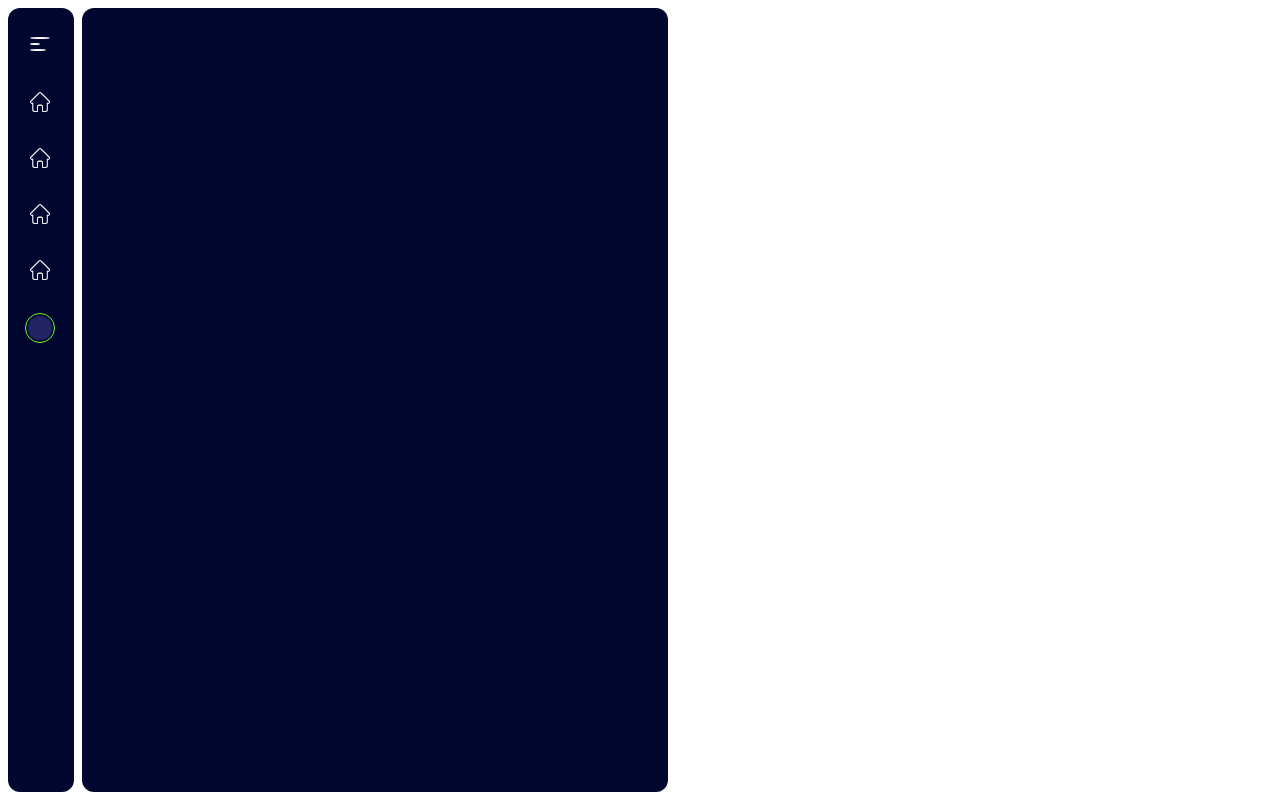
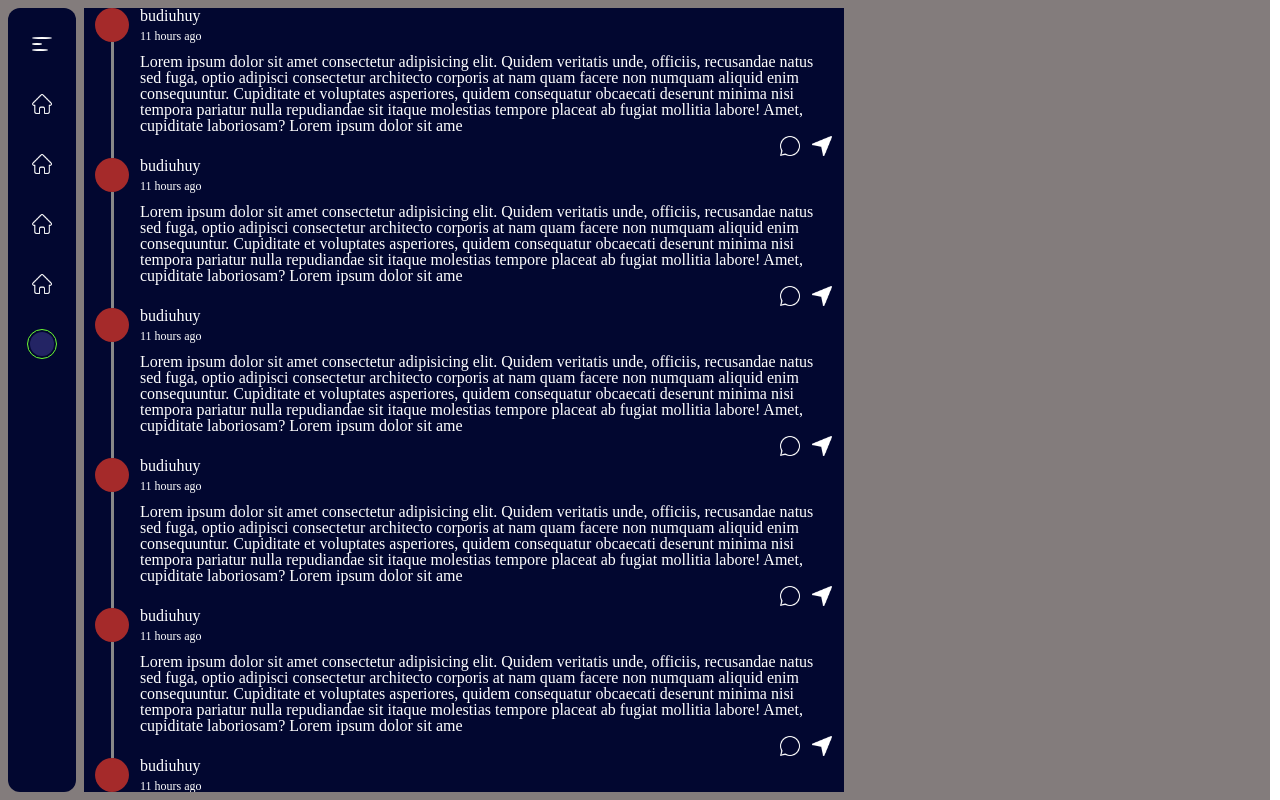
Before and after one commit to arkandamar/Arkanum, a React (Vite) app in the folder frontend-arkanum/: page / in a window 1280 px wide. Built offline with nearby package versions, Linux system fonts and the light colour scheme.

Commit message:
make main page for scrolling post and post frame

```diff
--- a/frontend-arkanum/src/App.scss
+++ b/frontend-arkanum/src/App.scss
@@ -6,5 +6,6 @@
   padding: 1vh;
   display: grid;
   gap: 1vh;
-  grid-template-columns: max-content 1fr 1fr;
+  grid-template-columns: max-content max-content 1fr;
+  background: rgb(131, 124, 124);
 }
--- a/frontend-arkanum/src/components/Navbar.scss
+++ b/frontend-arkanum/src/components/Navbar.scss
@@ -39,8 +39,8 @@
   flex-direction: column;
   @include align($items: center);
   border-radius: $primary-radius;
-  padding: 0 10px 0 8px;
-  transition: width 400ms ease;
+  padding: 0 10px;
+  transition: width 300ms ease;
   gap: 12px;
 
   .container-menu {
@@ -77,7 +77,7 @@
 
   .menu {
     width: 100%;
-    height: 44px;
+    height: 48px;
     color: white;
     font-size: 16px;
     border-radius: $secondary-radius;
@@ -86,7 +86,7 @@
     @include align($items: center);
 
     img {
-      @include box(20);
+      @include box(20px);
       filter: invert(100%);
       margin-left: 14px;
     }
@@ -94,7 +94,7 @@
     div {
       margin-top: 2px;
       visibility: hidden;
-      transition: visibility 100ms ease;
+      transition: visibility 100ms cubic-bezier(0.41, 0.93, 0.46, 0.96);
     }
 
     &:hover {
@@ -110,14 +110,14 @@
     overflow: hidden;
 
     .container-border {
-      @include box(48);
+      @include box(48px);
       @include align(center, center);
 
       .border {
         border-radius: 100%;
         border: 1px solid rgb(106, 250, 48);
         cursor: pointer;
-        @include box(28);
+        @include box(28px);
         @include align(center, center);
 
         &:hover {
@@ -125,7 +125,7 @@
         }
 
         .display {
-          @include box(24);
+          @include box(24px);
           background-color: rgb(35, 36, 100);
           border-radius: 100%;
         }
--- /dev/null
+++ b/frontend-arkanum/src/components/Post.scss
@@ -0,0 +1,82 @@
+@import "../main.scss";
+
+.container-post {
+  max-width: 760px;
+  height: auto;
+  color: white;
+  background-color: $primary-color;
+  display: grid;
+  grid-template-columns: 56px 1fr;
+
+  .side {
+    grid-template-columns: 34px;
+    grid-template-rows: max-content 1fr;
+    display: grid;
+    justify-content: center;
+
+    .avatar {
+      @include box(34px);
+      border-radius: 100%;
+      background-color: brown;
+    }
+
+    .relation {
+      width: 100%;
+      @include align($justify: center);
+
+      div {
+        width: 3px;
+        height: 100%;
+        background-color: rgb(136, 136, 136);
+
+        &:hover {
+          background-color: aqua;
+
+        }
+      }
+
+    }
+  }
+
+  .content {
+    display: grid;
+    grid-template-rows: 34px 1fr 24px;
+    height: max-content;
+    padding: 0 12px 0 0;
+
+    .info {
+      width: 100%;
+      height: 34px;
+      @include align($justify: space-between);
+      flex-direction: column;
+
+      .username {
+        font-size: 16px;
+      }
+      .time {
+        font-size: 12px;
+      }
+    }
+
+    .text {
+      margin-top: 12px;
+      width: 100%;
+    }
+
+    .interaction {
+      width: 100%;
+      height: 24px;
+      @include align(end, center);
+      gap: 12px;
+      filter: invert(100%);
+
+      div {
+        height: 20px;
+
+        img {
+          height: 100%;
+        }
+      }
+    }
+  }
+}
--- /dev/null
+++ b/frontend-arkanum/src/components/Post.tsx
@@ -0,0 +1,39 @@
+import "./Post.scss";
+import comment from "../assets/comment.png";
+import compass from "../assets/compass.png";
+
+export default function Post() {
+  return (
+    <div className="container-post">
+      <div className="side">
+        <div className="avatar"></div>
+        <div className="relation">
+          <div></div>
+        </div>
+      </div>
+      <div className="content">
+        <div className="info">
+          <div className="username">budiuhuy</div>
+          <div className="time">11 hours ago</div>
+        </div>
+        <div className="text">
+          Lorem ipsum dolor sit amet consectetur adipisicing elit. Quidem
+          veritatis unde, officiis, recusandae natus sed fuga, optio adipisci
+          consectetur architecto corporis at nam quam facere non numquam aliquid
+          enim consequuntur. Cupiditate et voluptates asperiores, quidem
+          consequatur obcaecati deserunt minima nisi tempora pariatur nulla
+          repudiandae sit itaque molestias tempore placeat ab fugiat mollitia
+          labore! Amet, cupiditate laboriosam? Lorem ipsum dolor sit ame
+        </div>
+        <div className="interaction">
+          <div className="comment">
+            <img src={comment} />
+          </div>
+          <div className="compass">
+            <img src={compass} />
+          </div>
+        </div>
+      </div>
+    </div>
+  );
+}
--- a/frontend-arkanum/src/main.scss
+++ b/frontend-arkanum/src/main.scss
@@ -4,6 +4,7 @@
  */
 
 $primary-color: rgb(2, 7, 48);
+$secondary-color: rgb(8, 18, 92);
 $primary-radius: 12px;
 $secondary-radius: 8px;
 
@@ -12,7 +13,21 @@ $secondary-radius: 8px;
   justify-content: $justify;
   align-items: $items;
 }
-@mixin box($size: 24) {
-  width: #{$size}px;
-  height: #{$size}px;
+@mixin box($size: 24px) {
+  width: $size;
+  height: $size;
 }
+
+@mixin glass(
+  $radius: 16px,
+  $background: rgba(255, 255, 255, 0.2),
+  $border: rgba(255, 255, 255, 0.3)
+) {
+  /* From https://css.glass */
+  background: $background;
+  border-radius: $radius;
+  box-shadow: 0 4px 30px rgba(0, 0, 0, 0.1);
+  backdrop-filter: blur(5px);
+  -webkit-backdrop-filter: blur(5px);
+  border: 1px solid $border;
+}
--- a/frontend-arkanum/src/pages/ScrollPage.scss
+++ b/frontend-arkanum/src/pages/ScrollPage.scss
@@ -4,26 +4,12 @@
 .container-scroll {
   width: 100%;
   height: 100%;
-  border-radius: $primary-radius;
+  scroll-behavior: smooth;
+  background-color: $secondary-color;
+  gap: 12px;
   overflow-y: scroll;
-  scroll-behavior: smooth;
-  background-color: $primary-color;
 
-  &::-webkit-scrollbar-track {
-    box-shadow: inset 0 0 6px rgba(0, 0, 0, 0.3);
-    border-radius: 10px;
-    background-color: #f5f5f5;
-  }
   &::-webkit-scrollbar {
-    width: 12px;
-  }
-  &::-webkit-scrollbar-thumb {
-    box-shadow: inset 0 0 6px rgba(0, 0, 0, 0.3);
-    border-radius: 10px;
-    background-color: #555;
-  }
-
-  .box {
-    @include box(128 * 4);
+    display: none;
   }
 }
--- a/frontend-arkanum/src/pages/ScrollPage.tsx
+++ b/frontend-arkanum/src/pages/ScrollPage.tsx
@@ -1,13 +1,17 @@
+import Post from "../components/Post.js";
 import "./ScrollPage.scss";
 
 export default function ScrollPage() {
   return (
     <div className="container-scroll">
-      <div className="box"></div>
-      <div className="box"></div>
-      <div className="box"></div>
-      <div className="box"></div>
-      <div className="box"></div>
+      <Post />
+      <Post />
+      <Post />
+      <Post />
+      <Post />
+      <Post />
+      <Post />
+      <Post />
     </div>
   );
 }
```
Also changed, not shown: frontend-arkanum/src/assets/comment.png (added), frontend-arkanum/src/assets/compass.png (added).
